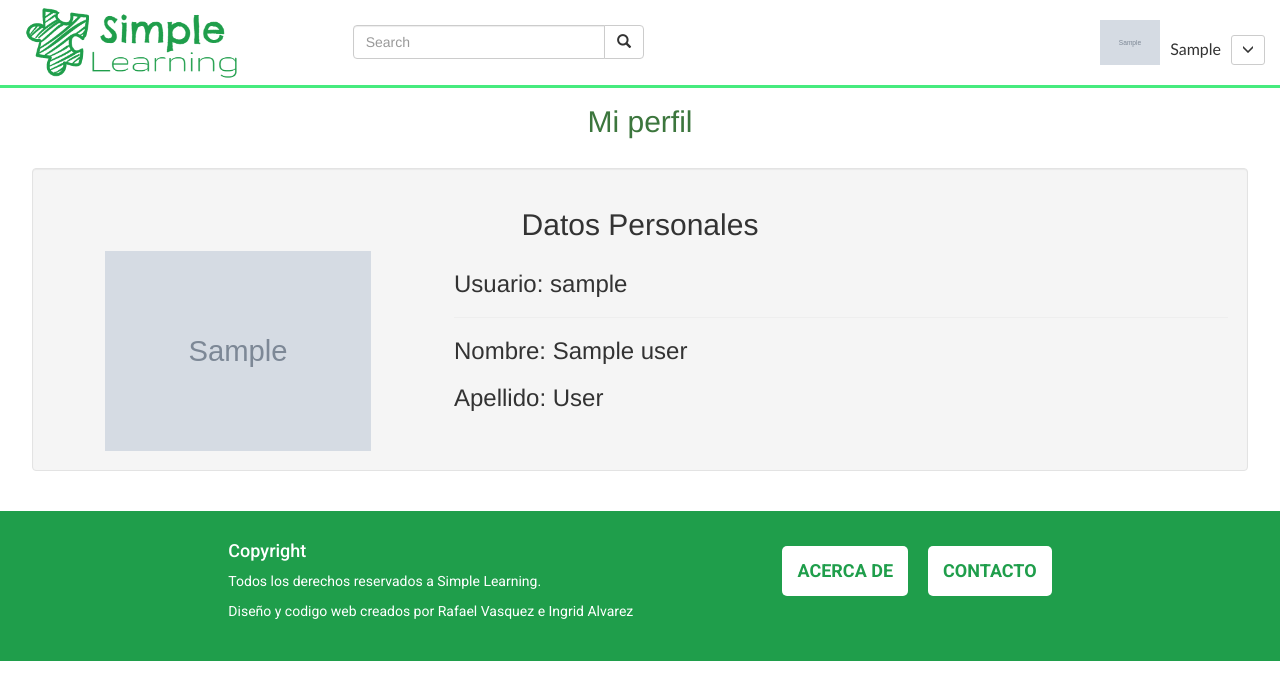
After one commit to RmaxTwice/ProyATI2017, a Flask app: page /perfil/1 in a window 1280 px wide. The commit adds this page. Shown: the top 700 px of the page. Run offline with Flask 2, Linux system fonts and the light colour scheme; a user stored in the database is signed in; grey boxes marked "Sample" are stand-in pictures; a database or web service that is not in the repository returns one stand-in record (values such as "Sample title"); some libraries are stand-ins or nearby versions; some web fonts are replaced.

Commit message:
Agregar pagina para ver perfiles y su vista

```diff
--- a/app/static/css/style.css
+++ b/app/static/css/style.css
@@ -243,6 +243,18 @@ fieldset{
 
 /* --------------------- FIN Pagina de iniciar sesion y registrar cuenta --------------------- */
 
+/* --------------------- Ver mi perfil y Modificar mi perfil --------------------- */
+
+img.profile-img{
+    height: 200px;
+}
+
+
+
+
+
+/* --------------------- FIN Ver mi perfil y Modificar mi perfil --------------------- */
+
 /* --------------------- Seccion de Pie de pagina --------------------- */
 
 .footer-container{
--- a/app/templates/base.html
+++ b/app/templates/base.html
@@ -50,7 +50,7 @@
                     </form>
 
                     <ul class="nav navbar-nav pull-right nav-menu-options">
-                        <li><img src="/static/img/avatar.gif" class="nav-avatar"></li>
+                        <li><img src="/static/img/{{ current_user.imgurl }}" class="nav-avatar"></li>
                         <li><h3 class="user-name">{{ current_user.username }}</h3></li>
                         <li class = "user-options-menu">
                             <div class="dropdown">
@@ -58,7 +58,7 @@
                                     <span class="glyphicon glyphicon-menu-down"></span>
                                 </button>
                                 <ul class="dropdown-menu">
-                                    <li><a href="#">Mi Perfil <span class="glyphicon glyphicon-user"></span></a></li>
+                                    <li><a href="/perfil/{{ current_user.username }}">Mi Perfil <span class="glyphicon glyphicon-user"></span></a></li>
                                     <li><a href="#">Mis cursos  <span class="glyphicon glyphicon-th-list"></span></a></li>
                                     <li><a href="/logout">Cerrar Sesi&oacute;n <span class="glyphicon glyphicon-log-out"></span></a></li>
                                 </ul>
--- /dev/null
+++ b/app/templates/perfil.html
@@ -0,0 +1,23 @@
+{% extends "base.html" %}
+{% block content %}
+
+<h2 class="text-success text-center">Mi perfil<br></h2>
+<div class="container main-container">
+	<div class=" well">
+	<h2 class="text-center"> Datos Personales</h2>
+		 <div class="row">
+		 	<div class="col-md-4">
+		 		<img class="profile-img center-block" src="/static/img/{{ user.imgurl }}">
+		 	</div>
+		 	<div class="col-md-8">
+		 		<h3>Usuario: {{ user.username }}</h3>
+		 		<hr>
+		 		<h3>Nombre: {{ user.name }}<h3>
+		 		<h3>Apellido: {{ user.lastname }}<h3>
+		 	</div>
+		 </div>
+	</div>
+</div>
+
+
+{% endblock %}
--- a/app/user.py
+++ b/app/user.py
@@ -2,10 +2,13 @@ from werkzeug.security import check_password_hash
 
 class User():
 
-    def __init__(self, username, password,email):
+    def __init__(self, username, password, email, name, lastname, imgurl):
         self.username = username
         self.password = password
         self.email = email
+        self.name = name
+        self.lastname= lastname
+        self.imgurl = imgurl
 
     def is_authenticated(self):
         return True
@@ -18,7 +21,3 @@ class User():
 
     def get_id(self):
         return self.username
-
-    @staticmethod
-    def validate_login(password_hash, password):
-        return check_password_hash(password_hash, password)
--- a/app/views.py
+++ b/app/views.py
@@ -26,7 +26,14 @@ def register():
 
 		if existing_user is None:
 			hashed = generate_password_hash(request.form['pass'])
-			users.insert({'username': request.form['username'], 'password': hashed, 'email': request.form['email']})
+
+			users.insert({'username': request.form['username'],\
+						  'password': hashed, \
+						  'email': request.form['email'], \
+						  'name': request.form['name'], \
+						  'lastname': request.form['lastname'], \
+						  'imgurl': 'avatar.gif'})
+
 			return redirect(url_for('home'))
 
 		return "<h1>That Username is already taken.</h1>"
@@ -43,12 +50,10 @@ def logmein():
 	users = mongo.db.users
 	user = users.find_one({"username": request.form['username']})
 
-
-
 	if (not user) or (not check_password_hash(user['password'], request.form['pass'])):
 		return "<h1>Usuario o contraseña incorrecta!</h1>"
 
-	act_user = User(user['username'],user['password'],user['email'])
+	act_user = User(user['username'],user['password'],user['email'],user['name'],user['lastname'],user['imgurl'])
 	login_user(act_user)
 
 	return redirect(url_for('index'))
@@ -60,10 +65,19 @@ def logout():
 	logout_user()
 	return redirect(url_for('home'))
 
+@app.route('/perfil/<userid>')
+@login_required
+def perfil(userid):
+	user = mongo.db.users.find_one({"username":userid})
+	if user == None:
+		return redirect(url_for('index'))
+	return render_template('perfil.html',user=user)
+
+
 @lm.user_loader
 def load_user(username):
 	users = mongo.db.users
 	u = users.find_one({"username": username})
 	if not u:
 		return None
-	return User(u['username'],u['password'],u['email'])
+	return User(u['username'],u['password'],u['email'],u['name'],u['lastname'],u['imgurl'])
```
Also changed, not shown: app/templates/registrar_cuenta.html (+8 -9 lines), app/static/img/Rafael.png (added).
